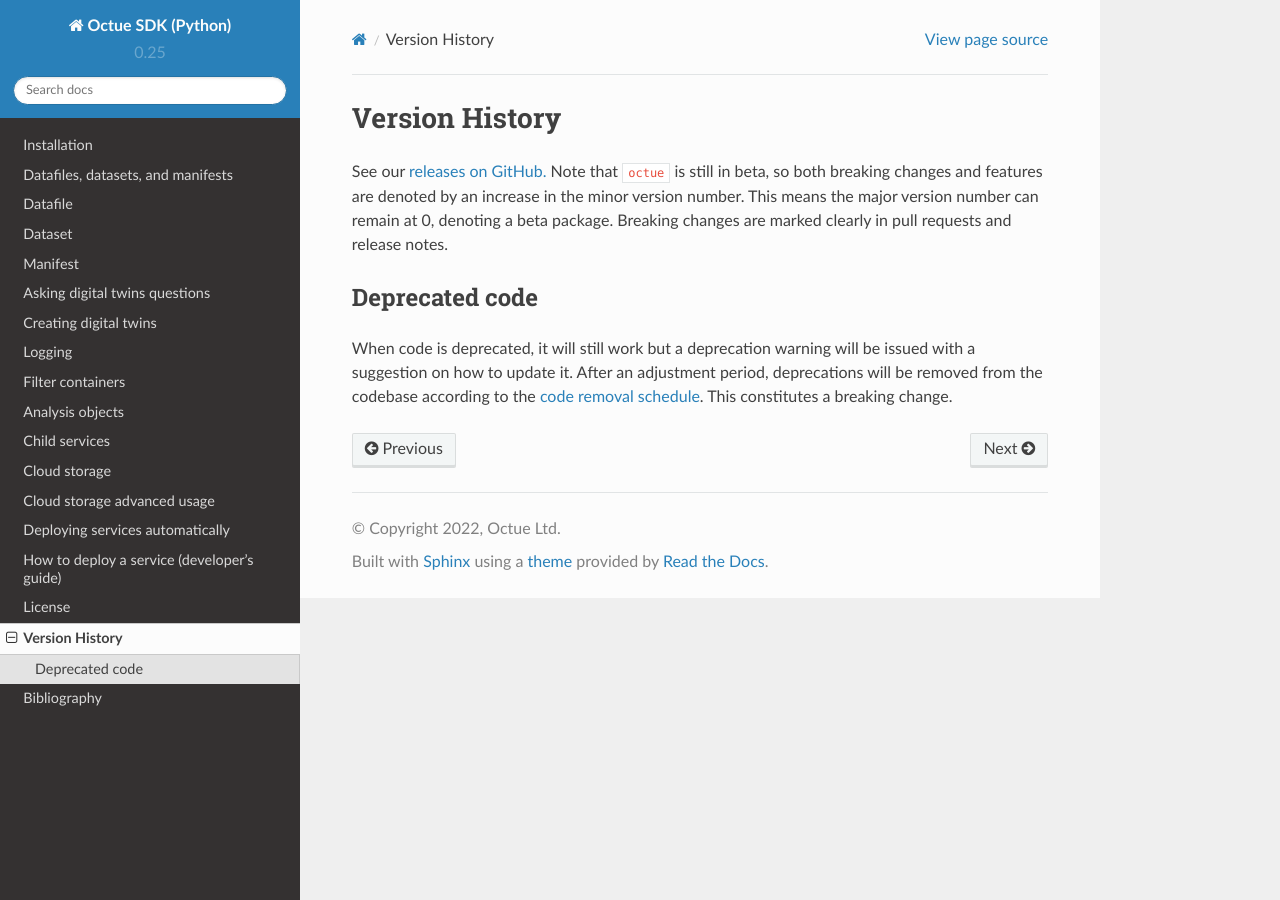
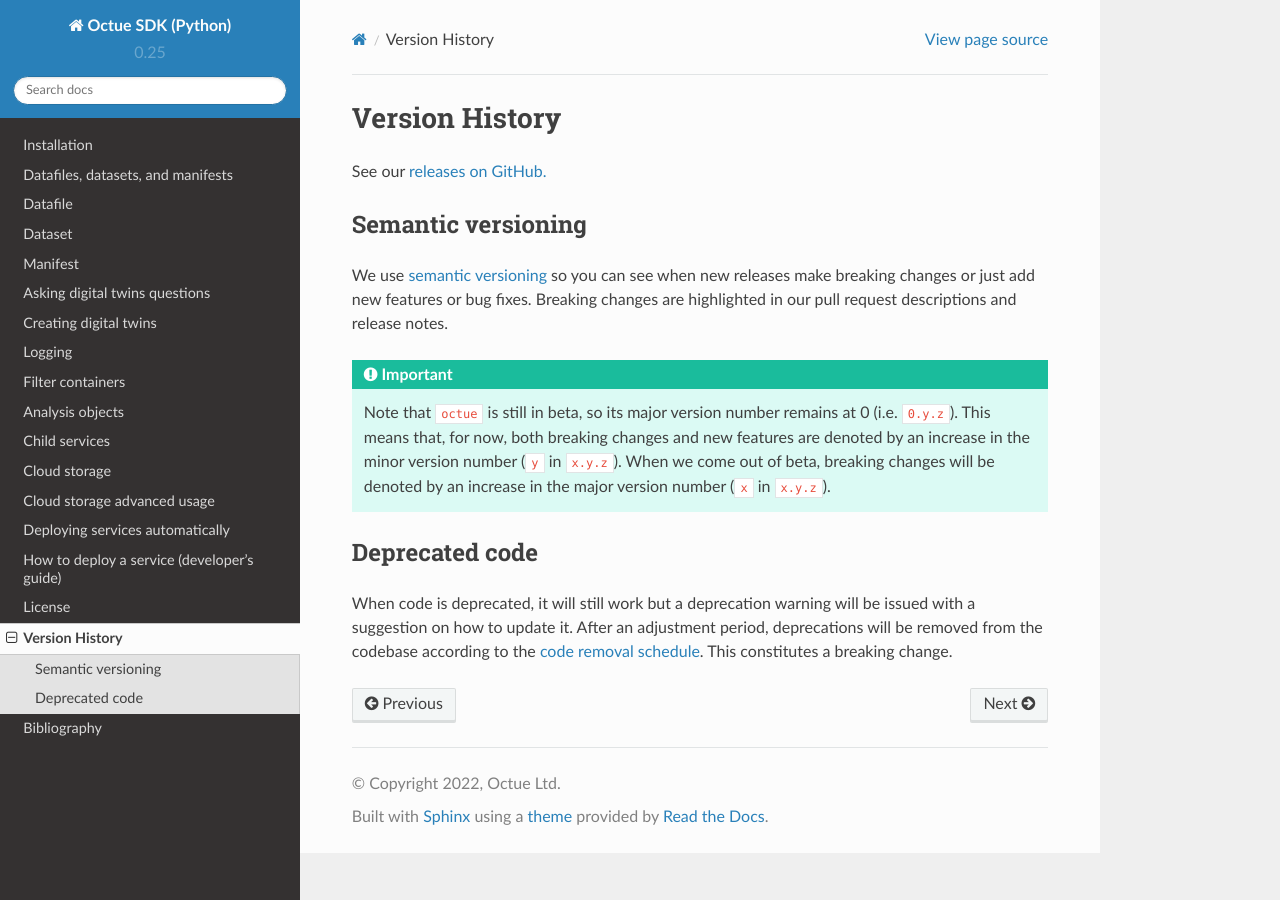
Before and after one commit to octue/octue-sdk-python, a Sphinx documentation site: the page built from docs/source/version_history.rst, in a window 1280 px wide. Built offline with Sphinx 7.4.7 and the Read the Docs theme 2.0.0, drawn with Linux system fonts in a browser that asks for light colours.

Commit message:
DOC: Add information about semver to version history doc

```diff
--- a/docs/source/version_history.rst
+++ b/docs/source/version_history.rst
@@ -3,10 +3,20 @@
 ===============
 Version History
 ===============
-See our `releases on GitHub. <https://github.com/octue/octue-sdk-python/releases>`_ Note that ``octue`` is still in
-beta, so both breaking changes and features are denoted by an increase in the minor version number. This means the major
-version number can remain at 0, denoting a beta package. Breaking changes are marked clearly in pull requests and
-release notes.
+See our `releases on GitHub. <https://github.com/octue/octue-sdk-python/releases>`_
+
+Semantic versioning
+===================
+We use `semantic versioning <https://semver.org/>`_ so you can see when new releases make breaking changes or just add
+new features or bug fixes. Breaking changes are highlighted in our pull request descriptions and release notes.
+
+.. important::
+
+    Note that ``octue`` is still in beta, so its major version number remains at 0 (i.e. ``0.y.z``). This means that,
+    for now, both breaking changes and new features are denoted by an increase in the minor version number (``y`` in
+    ``x.y.z``). When we come out of beta, breaking changes will be denoted by an increase in the major version number
+    (``x`` in ``x.y.z``).
+
 
 Deprecated code
 ===============
```
